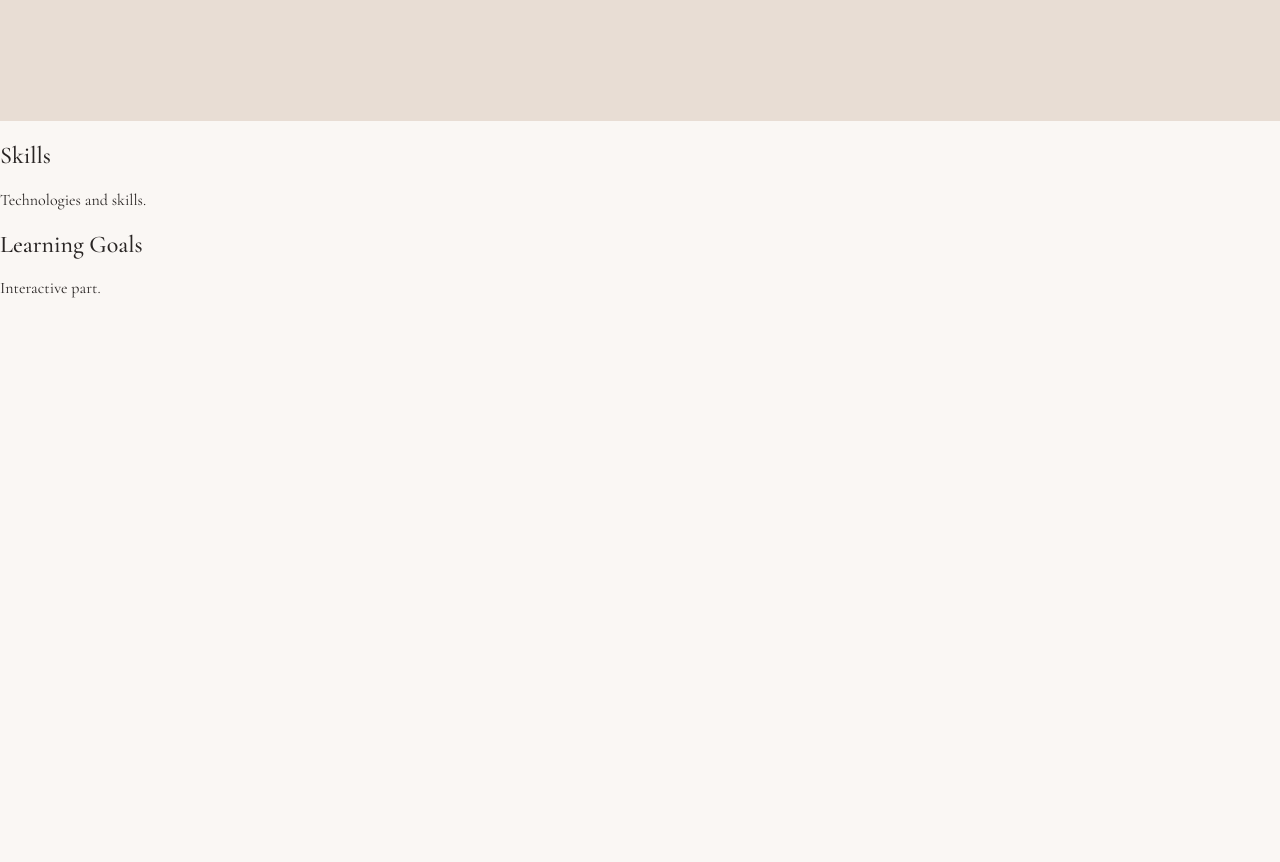
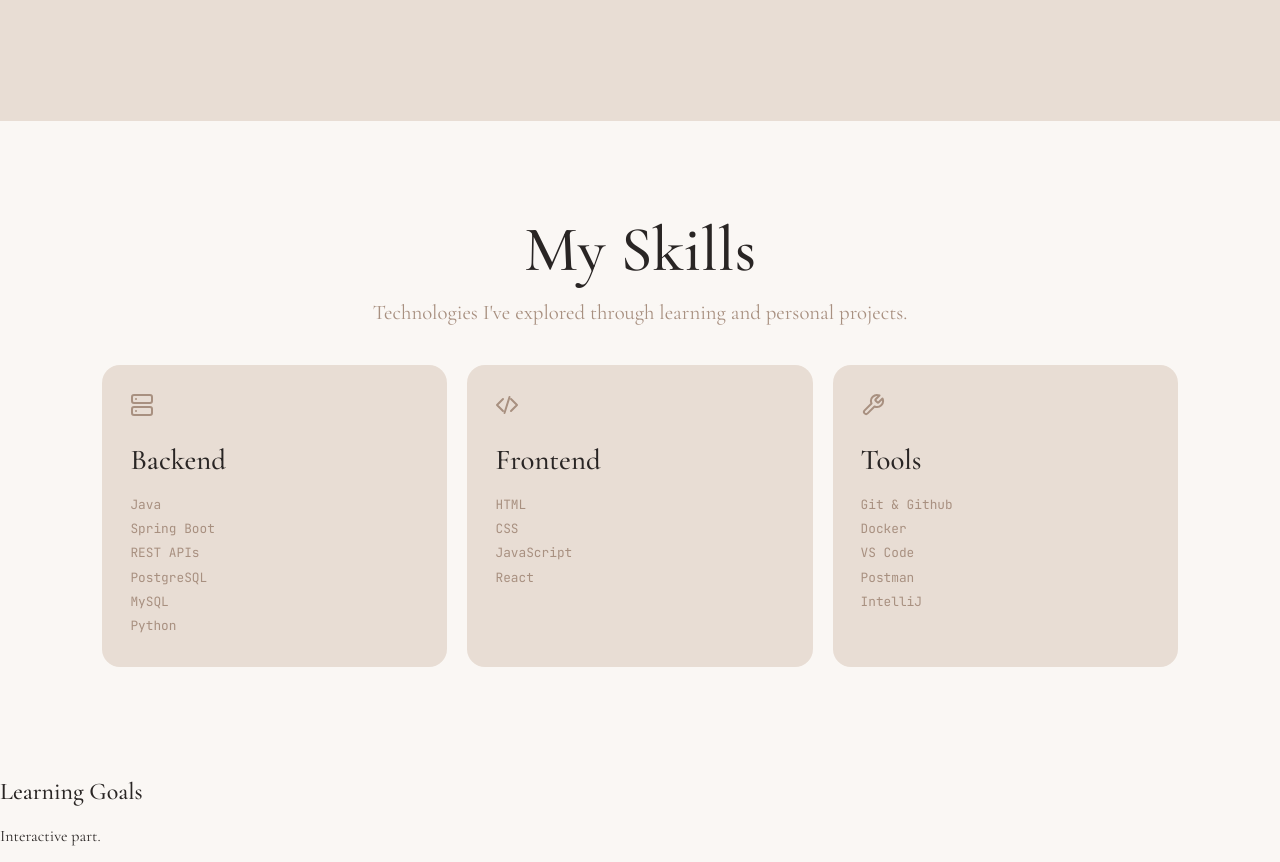
Before and after one commit to danevairena/interactive-portfolio, a plain HTML site: page index.html in a window 1280 px wide. Shown: the part 1728-2590 px from the top of the page. Before the commit the page ends 2042 px from the top, so only its background shows below. Drawn offline with nearby package versions, Linux system fonts and the light colour scheme.

Commit message:
feat: add skills section

```diff
--- a/css/style.css
+++ b/css/style.css
@@ -80,6 +80,10 @@ nav a:hover {
 
 html {
     scroll-behavior: smooth;
+}
+
+#home {
+    scroll-margin-top: 90px;
 }
 
 #theme-toggle {
@@ -300,6 +304,87 @@ html {
     padding: 8px;
 }
 
+/* Skills Section */
+
+.skills {
+    padding: 90px 8%;
+}
+
+.skills-heading {
+    text-align: center;
+    margin-bottom: 40px;
+}
+
+.skills-heading h2 {
+    font-size: clamp(3rem, 5vw, 4.5rem);
+    margin: 0 0 12px;
+}
+
+.skills-heading p {
+    font-size: 1.3rem;
+    color: var(--muted-color);
+    margin: 0;
+}
+
+.skills-grid {
+    display: grid;
+    grid-template-columns: repeat(3, 1fr);
+    gap: 20px;
+}
+
+.skill-card {
+    background-color: var(--section-bg);
+    border-radius: 18px;
+    padding: 28px;
+    transition: transform 0.3s ease, background-color 0.3s ease;
+}
+
+.skill-card:hover {
+    transform: translateY(-5px);
+}
+
+.skill-icon {
+    display: inline-block;
+    font-family: 'JetBrains Mono', monospace;
+    font-size: 1.8rem;
+    color: var(--muted-color);
+    margin-bottom: 20px;
+}
+
+.skill-card h3 {
+    font-size: 1.8rem;
+    margin: 0 0 16px;
+}
+
+.skill-card ul {
+    list-style: none;
+    padding: 0;
+    margin: 0;
+}
+
+.skill-card li {
+    font-family: 'JetBrains Mono', monospace;
+    font-size: 0.8rem;
+    line-height: 1.9;
+    color: var(--accent-color);
+}
+
+/* Responsive Skills */
+
+@media (max-width: 768px) {
+    .skills {
+        padding: 70px 6%;
+    }
+
+    .skills-grid {
+        grid-template-columns: 1fr;
+    }
+
+    .skill-card {
+        padding: 24px;
+    }
+}
+
 /* Screens up to 768px */
 @media (max-width: 768px) {
 
--- a/index.html
+++ b/index.html
@@ -136,9 +136,71 @@
             </div>
         </section>
 
-        <section id="skills">
-            <h2>Skills</h2>
-            <p>Technologies and skills.</p>
+        <section id="skills" class="skills">
+            <div class="skills-heading">
+                <h2>My Skills</h2>
+                <p>
+                    Technologies I've explored through learning
+                    and personal projects.
+                </p>
+            </div>
+
+            <div class="skills-grid">
+                <article class="skill-card">
+                    <svg class="skill-icon" width="24" height="24" viewBox="0 0 24 24"
+                        fill="none" stroke="currentColor" stroke-width="2"
+                        stroke-linecap="round" stroke-linejoin="round"
+                        aria-hidden="true">
+                        <rect x="2" y="2" width="20" height="8" rx="2"></rect>
+                        <rect x="2" y="14" width="20" height="8" rx="2"></rect>
+                        <path d="M6 6h.01M6 18h.01"></path>
+                    </svg>
+                    <h3>Backend</h3>
+                    <ul>
+                        <li>Java</li>
+                        <li>Spring Boot</li>
+                        <li>REST APIs</li>
+                        <li>PostgreSQL</li>
+                        <li>MySQL</li>
+                        <li>Python</li>
+                    </ul>
+                </article>
+
+                <article class="skill-card">
+                    <svg class="skill-icon" width="24" height="24" viewBox="0 0 24 24"
+                        fill="none" stroke="currentColor" stroke-width="2"
+                        stroke-linecap="round" stroke-linejoin="round"
+                        aria-hidden="true">
+                        <path d="m16 18 6-6-6-6"></path>
+                        <path d="m8 6-6 6 6 6"></path>
+                        <path d="m14.5 4-5 16"></path>
+                    </svg>
+                    <h3>Frontend</h3>
+                    <ul>
+                        <li>HTML</li>
+                        <li>CSS</li>
+                        <li>JavaScript</li>
+                        <li>React</li>
+                    </ul>
+                </article>
+
+                <article class="skill-card">
+                    <svg class="skill-icon" width="24" height="24" viewBox="0 0 24 24"
+                        fill="none" stroke="currentColor" stroke-width="2"
+                        stroke-linecap="round" stroke-linejoin="round"
+                        aria-hidden="true">
+                        <path d="M14.7 6.3a1 1 0 0 0 0 1.4l1.6 1.6a1 1 0 0 0 1.4 0l3.77-3.77a6 6 0 0 1-7.94 7.94l-6.91 6.91a2.12 2.12 0 0 1-3-3l6.91-6.91a6 6 0 0 1 7.94-7.94z"></path>
+                    </svg>
+                    <h3>Tools</h3>
+                    <ul>
+                        <li>Git & Github</li>
+                        <li>Docker</li>
+                        <li>VS Code</li>
+                        <li>Postman</li>
+                        <li>IntelliJ</li>
+                    </ul>
+                </article>
+            </div>
         </section>
 
         <section id="learning">
```
